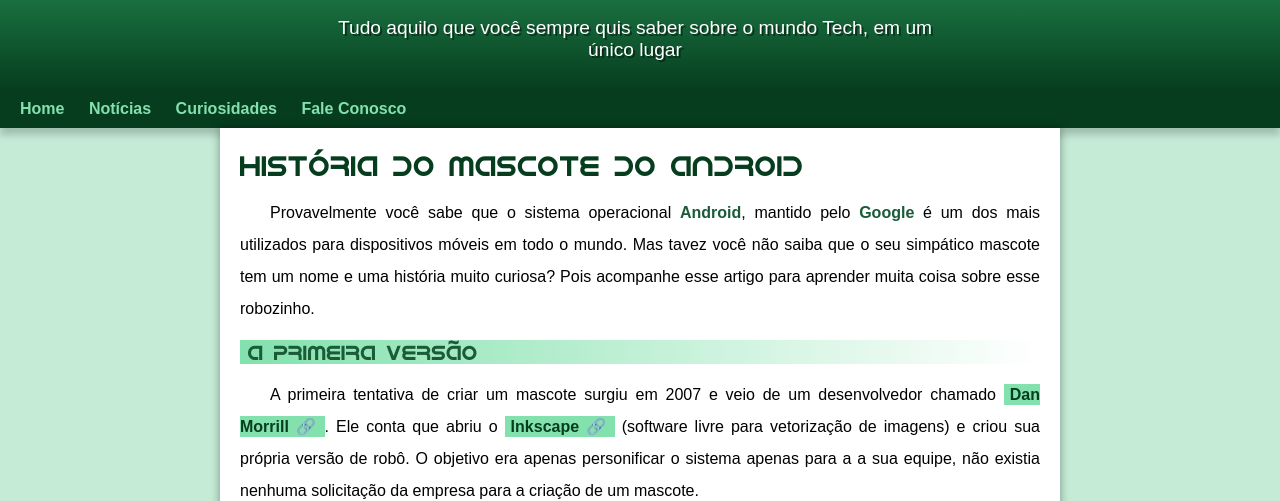
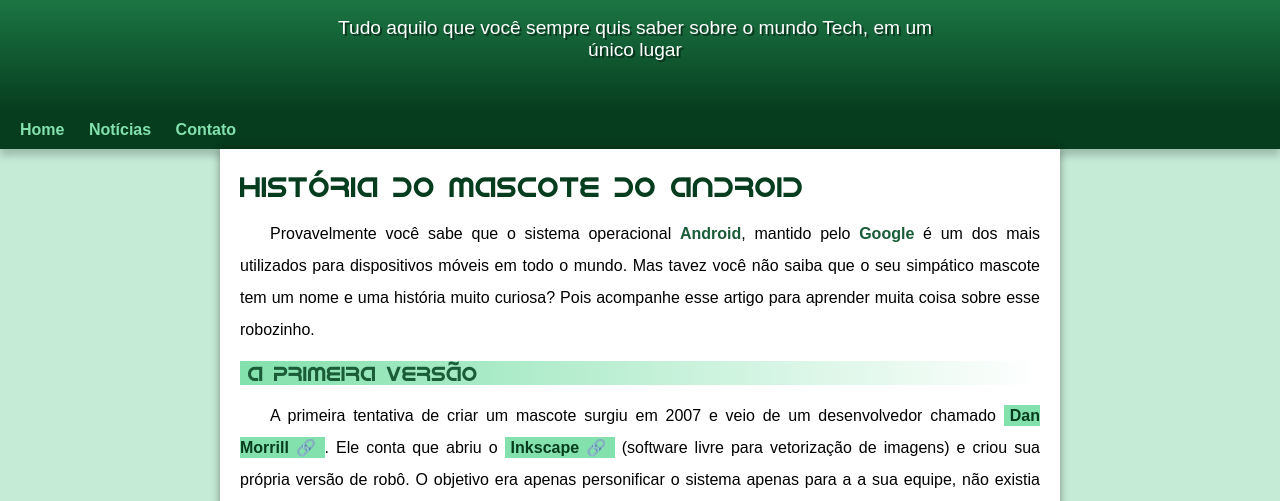
Before and after one commit to JohnAraujo007/projeto-android, a plain HTML site: page index.html in a window 1280 px wide. Shown: the part 100-601 px from the top of the page. Drawn offline with Linux system fonts and the light colour scheme.

Commit message:
problema de padding corigido

```diff
--- a/estilo/style.css
+++ b/estilo/style.css
@@ -67,7 +67,7 @@ header > p {
     font-size: 1.2em;
     max-width: 600px;
     margin: auto;
-    margin-bottom: 20px;
+    padding-bottom: 50px;
     padding-right: 10px;
     padding-right: 10px;
     text-shadow: 2px 2px 0px rgba(0, 0, 0, 0.458);
--- a/index.html
+++ b/index.html
@@ -16,8 +16,7 @@
     <nav>
         <a target="_self" rel="next" href="#">Home</a>
         <a target="_self" rel="next" href="#">Notícias</a>
-        <a target="_self" rel="next" href="#">Curiosidades</a>
-        <a target="_self" rel="next" href="#">Fale Conosco</a>
+        <a target="_self" rel="next" href="#">Contato</a>
     </nav>
     <main>
         <article>
```
